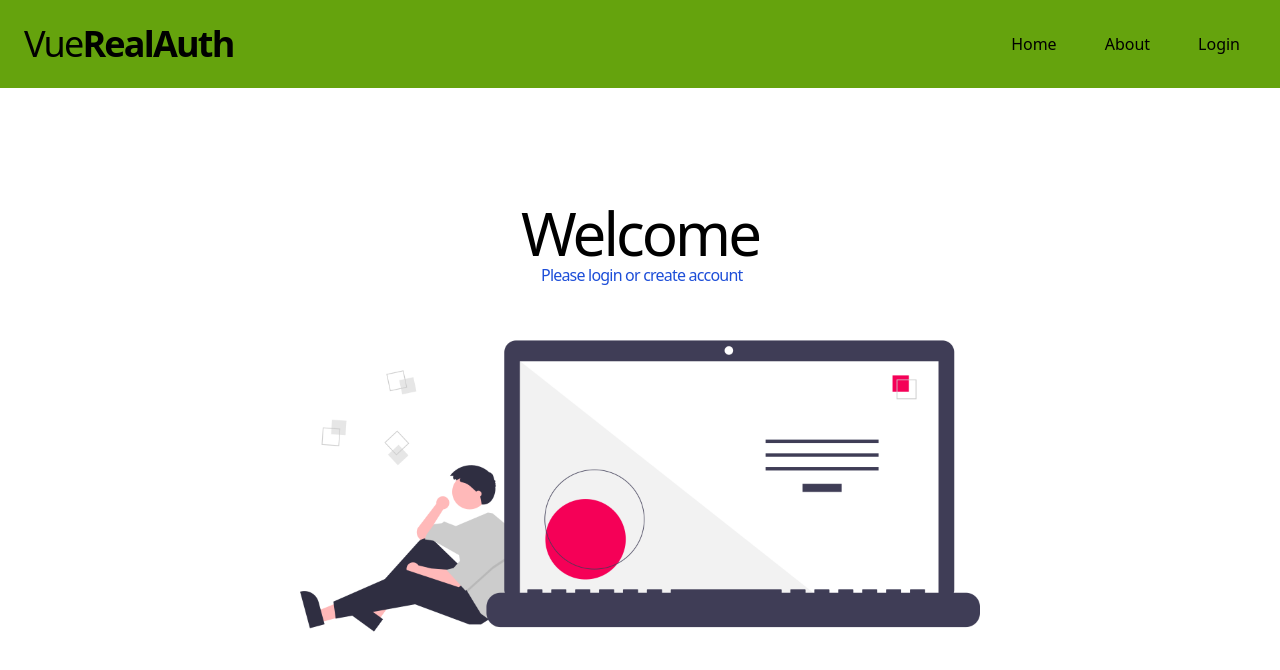
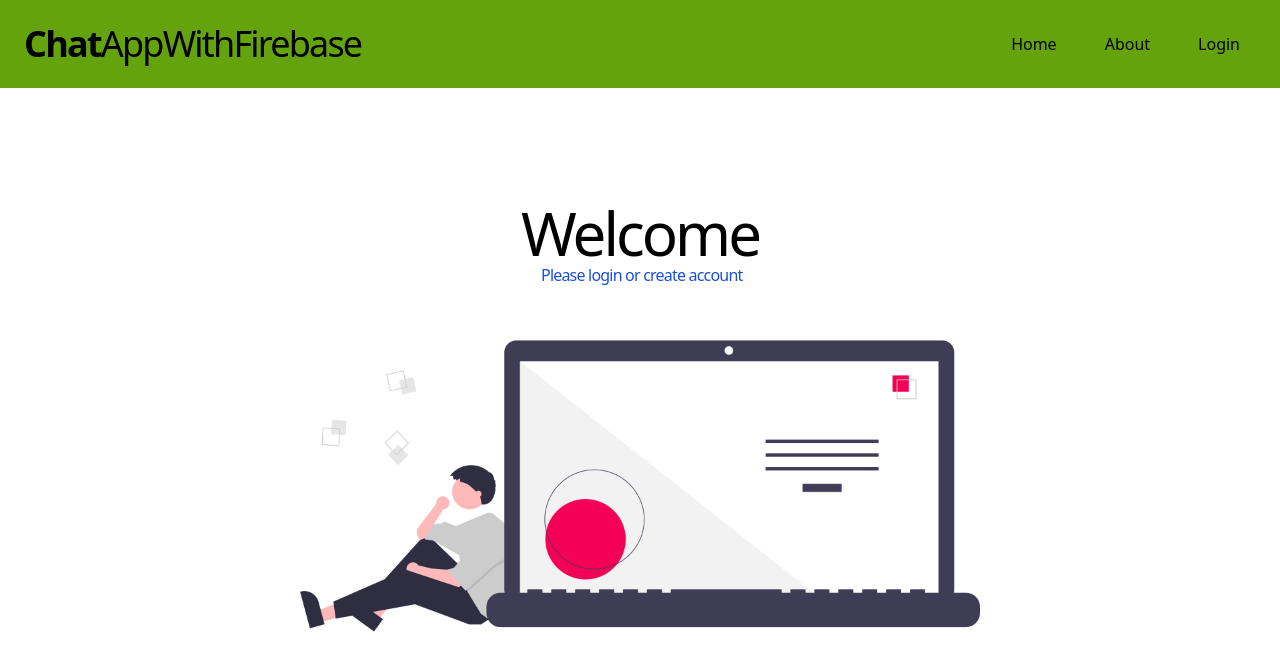
Before and after one commit to carlosgit7/vuelogin, a Vue app: page / in a window 1280 px wide. Shown: the top 670 px of the page. Built offline with nearby package versions, Linux system fonts and the light colour scheme; no server answers.

Commit message:
Changed title

```diff
--- a/src/components/Nav.vue
+++ b/src/components/Nav.vue
@@ -16,7 +16,7 @@ const loggingOut = () => {
 <div class="bg-lime-600 px-6">
     <div class="conitainer mx-auto flex justify-between items-center">
         <router-link to="/"><h1 class="tracking-tighter py-6 text-4xl font-light text-black hover:cursor-pointer">
-            Vue<span class="font-semibold">RealAuth</span>
+            <span class="font-semibold">Chat</span>AppWithFirebase
         </h1></router-link>
         <nav>
             <ul class="flex space-x-4 text-black">
```
